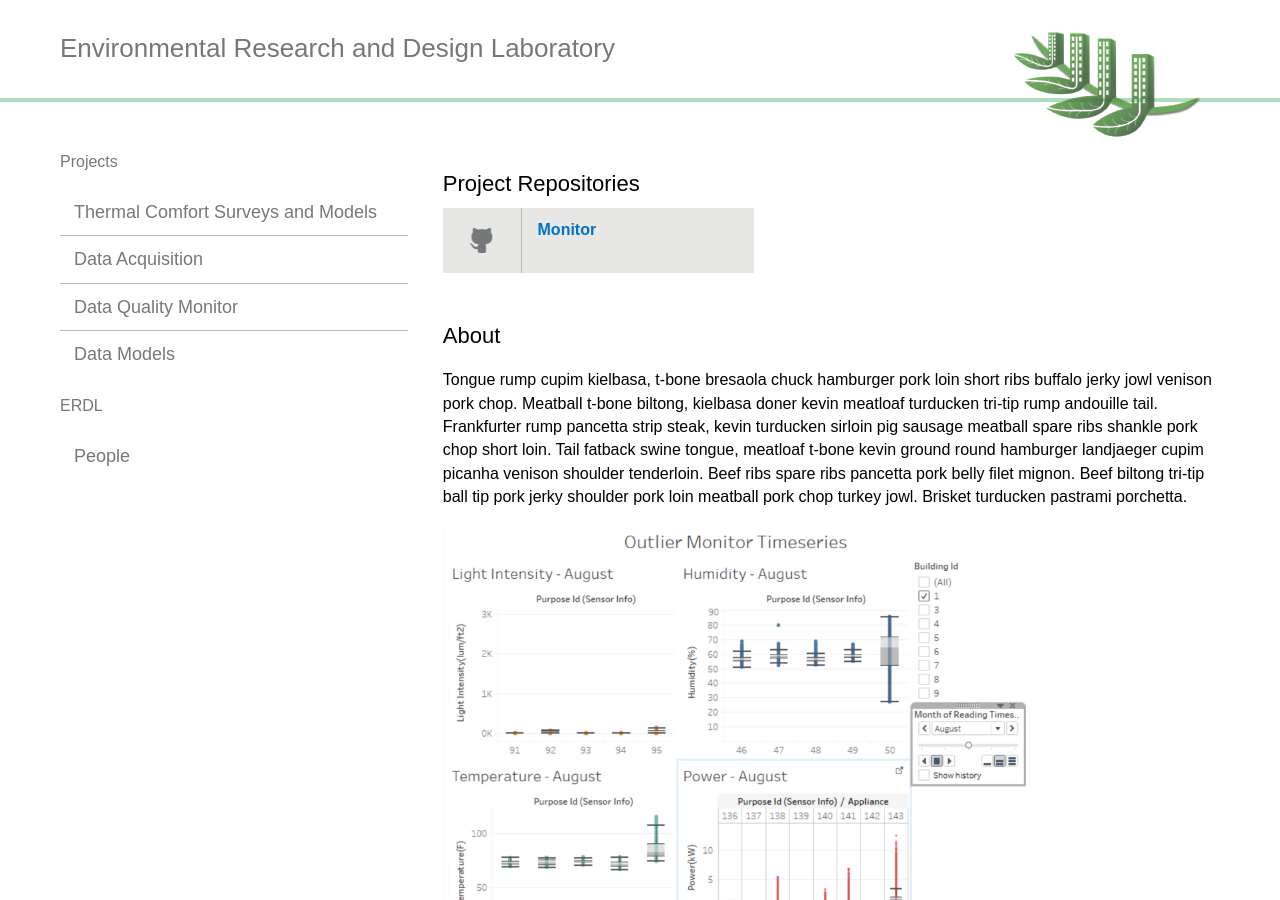
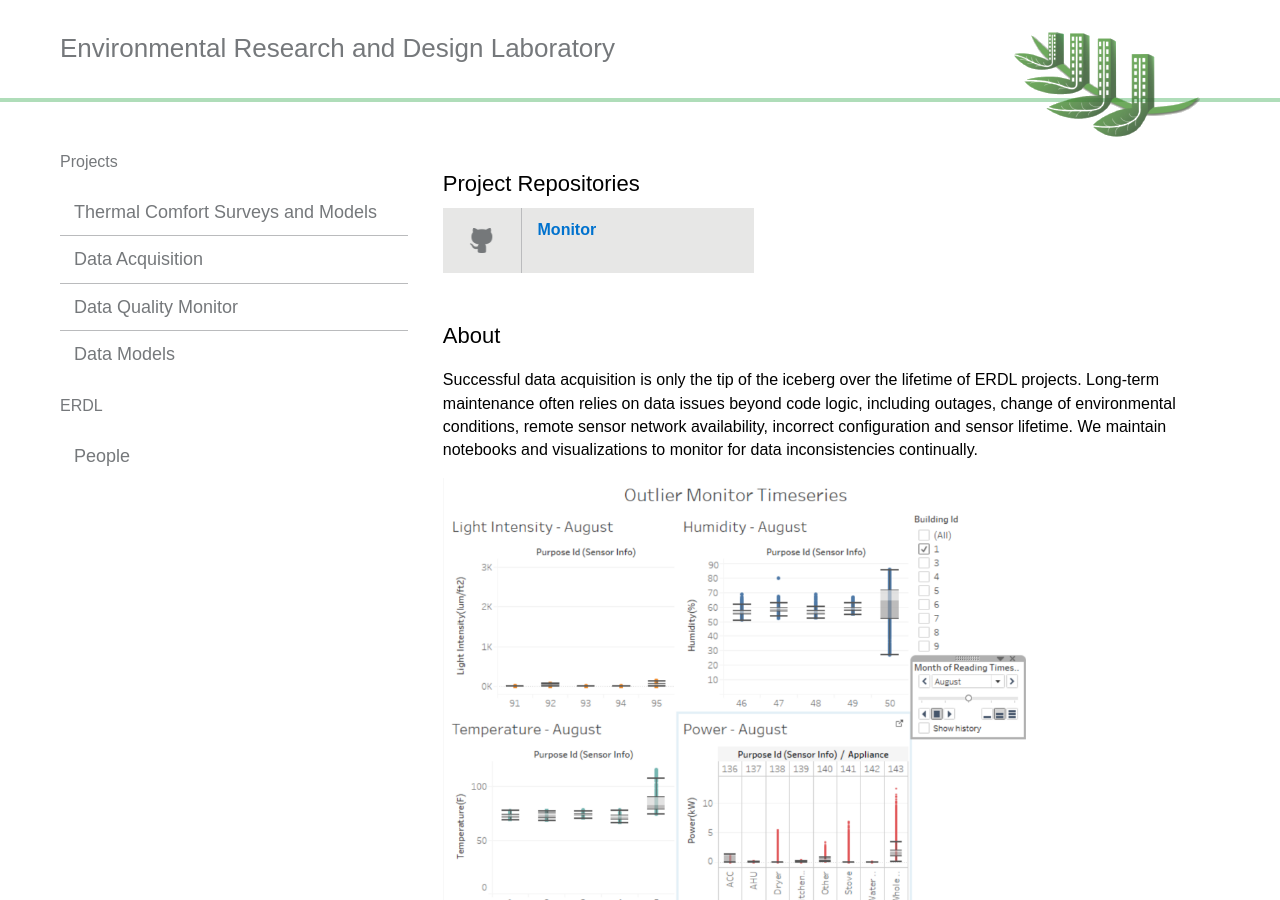
Before and after one commit to erdl/erdl.github.io, a Jekyll site: the page built from _pages/data_quality_monitor.md, in a window 1280 px wide and 900 px high. Built offline with Jekyll 4.4.1, drawn with Linux system fonts in a browser that asks for light colours.

Commit message:
#1 update default text to monitor page

```diff
--- a/_pages/data_quality_monitor.md
+++ b/_pages/data_quality_monitor.md
@@ -5,7 +5,7 @@ projects:
       repo_link: https://github.com/erdl/monitor
 ---
 
-Tongue rump cupim kielbasa, t-bone bresaola chuck hamburger pork loin short ribs buffalo jerky jowl venison pork chop. Meatball t-bone biltong, kielbasa doner kevin meatloaf turducken tri-tip rump andouille tail. Frankfurter rump pancetta strip steak, kevin turducken sirloin pig sausage meatball spare ribs shankle pork chop short loin. Tail fatback swine tongue, meatloaf t-bone kevin ground round hamburger landjaeger cupim picanha venison shoulder tenderloin. Beef ribs spare ribs pancetta pork belly filet mignon. Beef biltong tri-tip ball tip pork jerky shoulder pork loin meatball pork chop turkey jowl. Brisket turducken pastrami porchetta.
+Successful data acquisition is only the tip of the iceberg over the lifetime of ERDL projects. Long-term maintenance often relies on data issues beyond code logic, including outages, change of environmental conditions, remote sensor network availability, incorrect configuration and sensor lifetime. We maintain notebooks and visualizations to monitor for data inconsistencies continually.
 
 <img src="/assets/img/monitor1.png" height="75%" width="75%">
 
```
